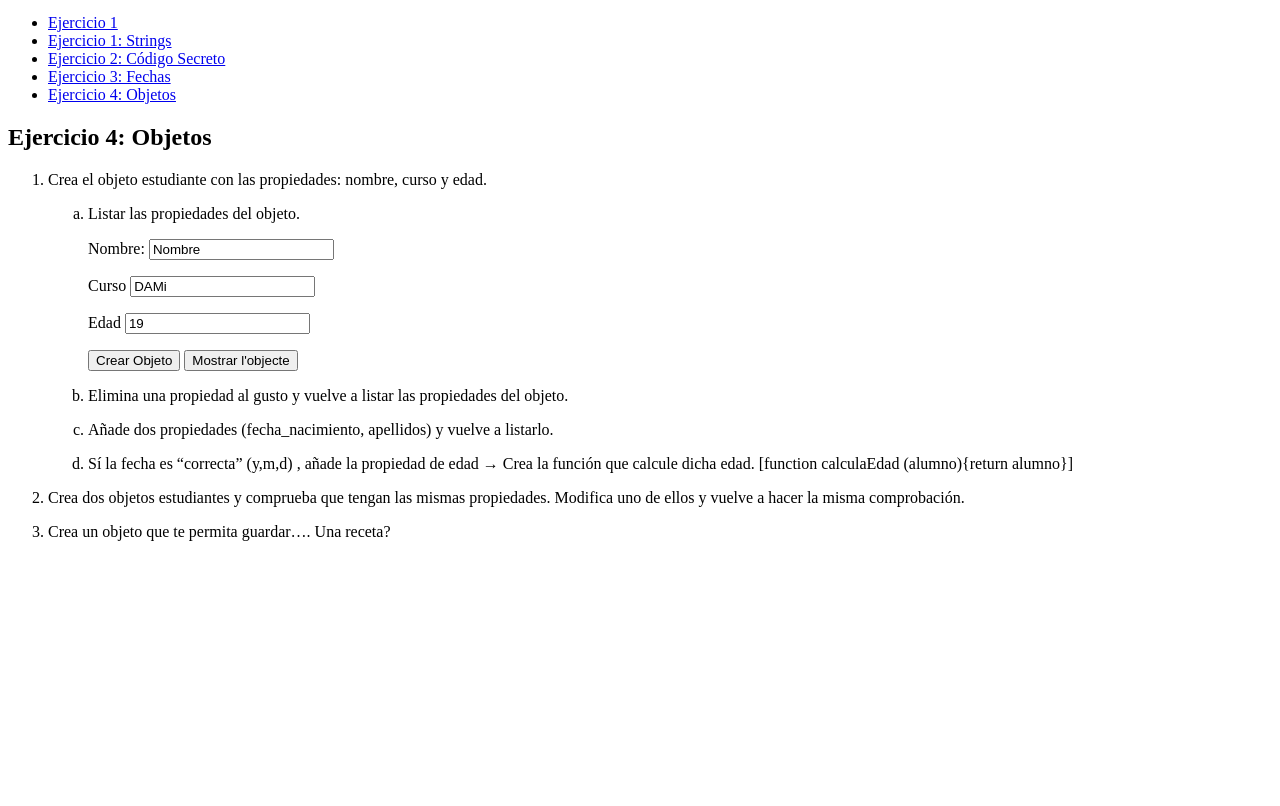
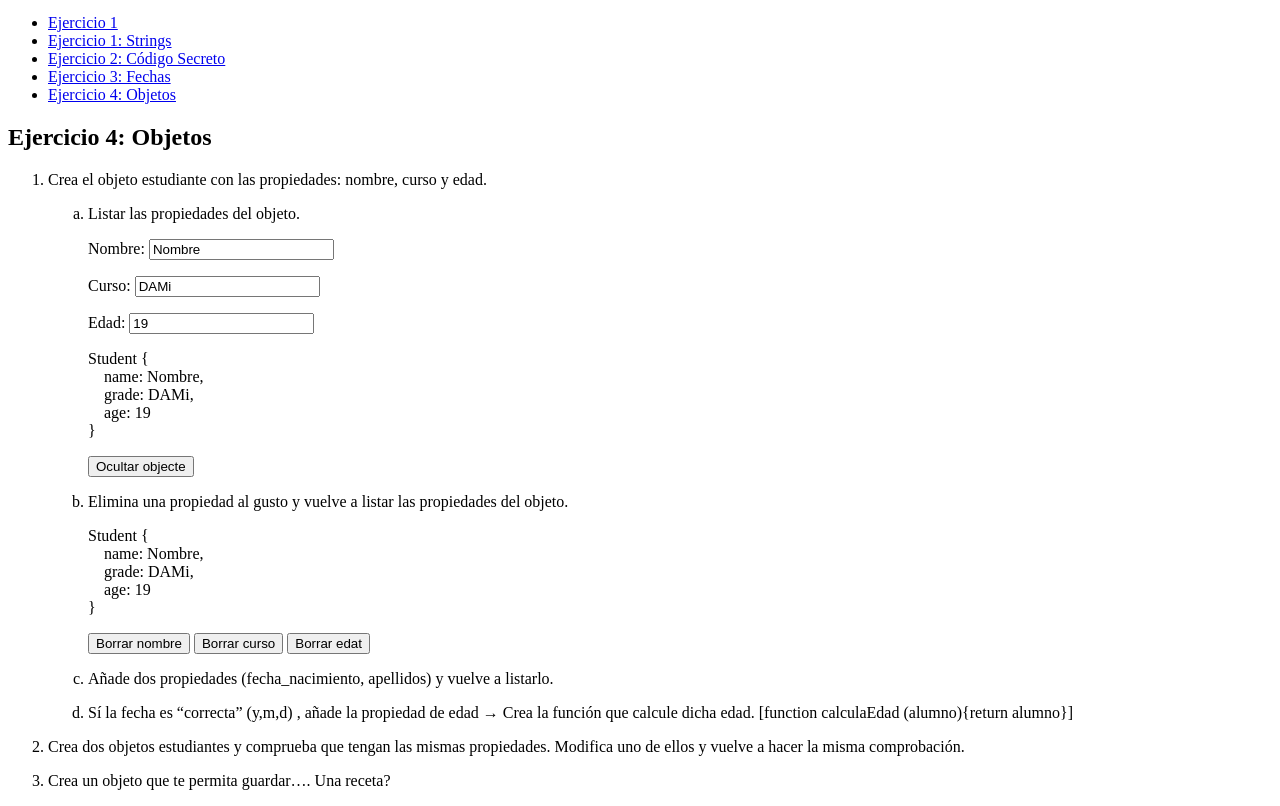
Before and after one commit to aleixitb/aleixanadon7e5.dam.m04, a plain HTML site: page html/ejercicio4objetos.html in a window 1280 px wide. Both pictures are taken after a click on the button "Mostrar l'objecte". Shown: the part 100-906 px from the top of the page. Before the commit the page ends 800 px from the top, so only its background shows below. Drawn offline with Linux system fonts and the light colour scheme.

Commit message:
no està arreglat encara, però ho estarà perquè he fet proves

```diff
--- a/html/ejercicio4objetos.html
+++ b/html/ejercicio4objetos.html
@@ -43,23 +43,25 @@
                             <input type="text" id="name" value="Nombre">
                         </p>
                         <p>
-                            <label for="grade">Curso</label>
+                            <label for="grade">Curso: </label>
                             <input type="text" id="grade" value="DAMi">
                         </p>
                         <p>
-                            <label for="age">Edad</label>
+                            <label for="age">Edad: </label>
                             <input type="number" id="age" value="19">
                         </p>
                         <p id="student"></p>
-                        <button id="createObject">Crear Objeto</button>
                         <button id="showObject">Mostrar l'objecte</button>
                     </li>
                     <li>
                         <p>Elimina una propiedad al gusto y vuelve a listar las propiedades del objeto.</p>
+                        <p id="objToDelete">
+
+                        </p>
                         <p>
-                            <div id="deleteName"></div>
-                            <div id="deleteGrade"></div>
-                            <div id="deleteAge"></div>
+                            <button id="deleteName">Borrar nombre</button>
+                            <button>Borrar curso</button>
+                            <button>Borrar edat</button>
                         </p>
                     </li>
                     <li>
--- a/js/ejercicio4objetos.js
+++ b/js/ejercicio4objetos.js
@@ -1,46 +1,42 @@
 // ELEMENTO BOTÓN
-var buttonCreateObject = document.getElementById('createObject');
 var buttonDisplayObject = document.getElementById('showObject');
 
 // AÑADIR EVENTOS AL BOTÓN
-buttonCreateObject.addEventListener("click",createObject );
 buttonDisplayObject.addEventListener("click", displayObject);
 
-// puedo crear una función que cuando pulsas el botón llama a otra función que crea el objeto, y en la función principal guardamos el objeto en una variable.
-// el problema es que eso llama de nuevo a createObject así que habría que buscar otra solución...
-
-// FUNCIÓN QUE CREA EL OBJETO AL PULSAR EL BOTÓN
-function storeObject() {
+// CREA EL OBJETO
+function createObject() {
 
     let name = document.getElementById('name').value;
     let grade = document.getElementById('grade').value;
     let age = document.getElementById('age').value;
 
-    var student = {
+    let student = {
         name: name,
         grade: grade,
         age: age
     }
 
-    console.log("objeto creado");
-    console.log(student);
-
     return student;
 }
 
 // MOSTRA L'OBJECTE CREAT
-function displayObject(student) {
+function displayObject() {
 
-    var student = createObject();
+    let student = createObject();
 
-    var content = `Student {<br>&emsp;name: ${student.name},<br>&emsp;grade: ${student.grade},<br>&emsp;age: ${student.age}<br>}`;
+    let content = `Student {<br>&emsp;name: ${student.name},<br>&emsp;grade: ${student.grade},<br>&emsp;age: ${student.age}<br>}`;
 
-    var element = document.getElementById('student')
+    let element = document.getElementById('student')
 
     if (element.innerHTML == "") {
 
         element.innerHTML = content;
         buttonDisplayObject.innerHTML = "Ocultar objecte";
+
+        for (i in student) {
+            delete student[i];
+        }
 
     } else if (element.innerHTML != "") {
 
@@ -54,7 +50,17 @@ var deleteName = document.getElementById('deleteName');
 var deleteGrade = document.getElementById('deleteGrade');
 var deleteAge = document.getElementById('deleteAge');
 
-function displayButtons() {
-    console.log("student here" + student.age);
-    deleteName.innerHTML = `${student.name}`;
+var objToDelete = document.getElementById('objToDelete');
+
+window.addEventListener("load", showStudent());
+
+function showStudent() {
+    let student = createObject()
+    objToDelete.innerHTML = `Student {<br>&emsp;name: ${student.name},<br>&emsp;grade: ${student.grade},<br>&emsp;age: ${student.age}<br>}`;
 }
+
+deleteName.addEventListener("click", function(){
+
+    delete student.name;
+    showStudent();
+});
```
